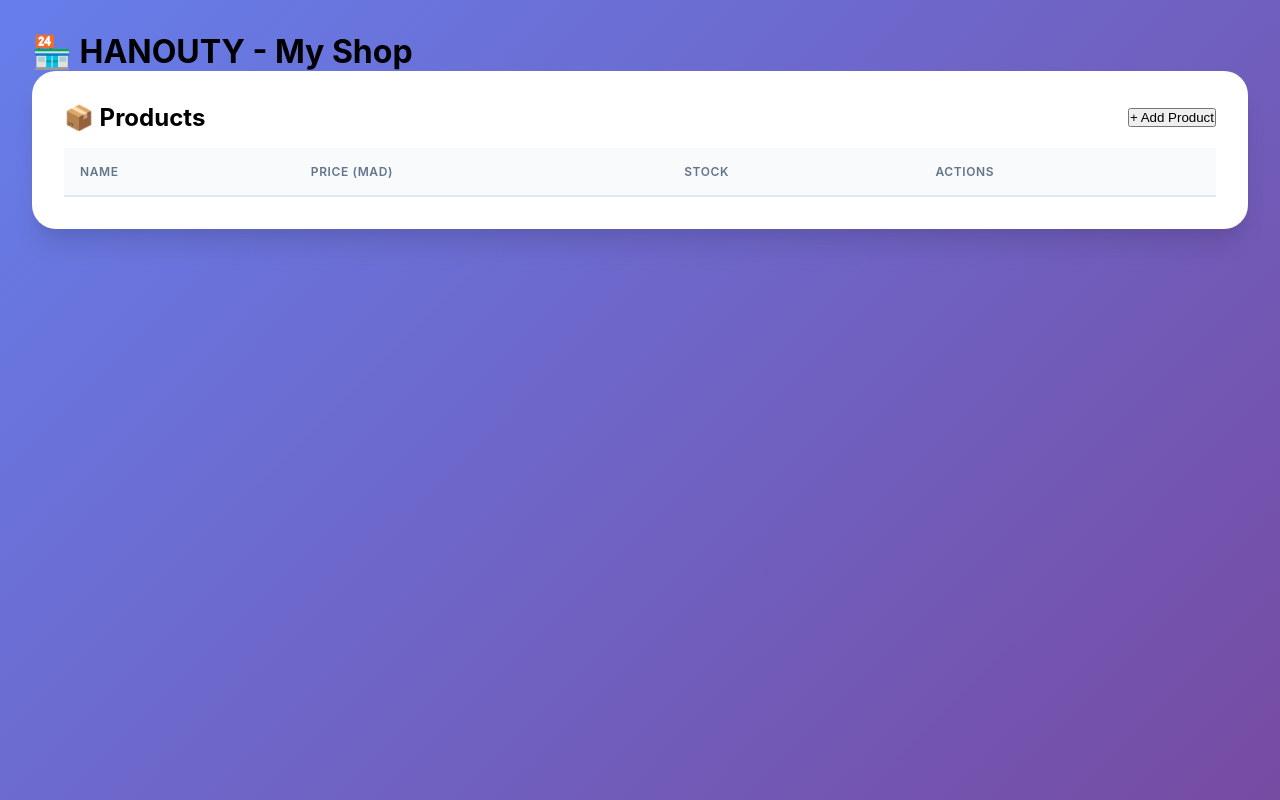
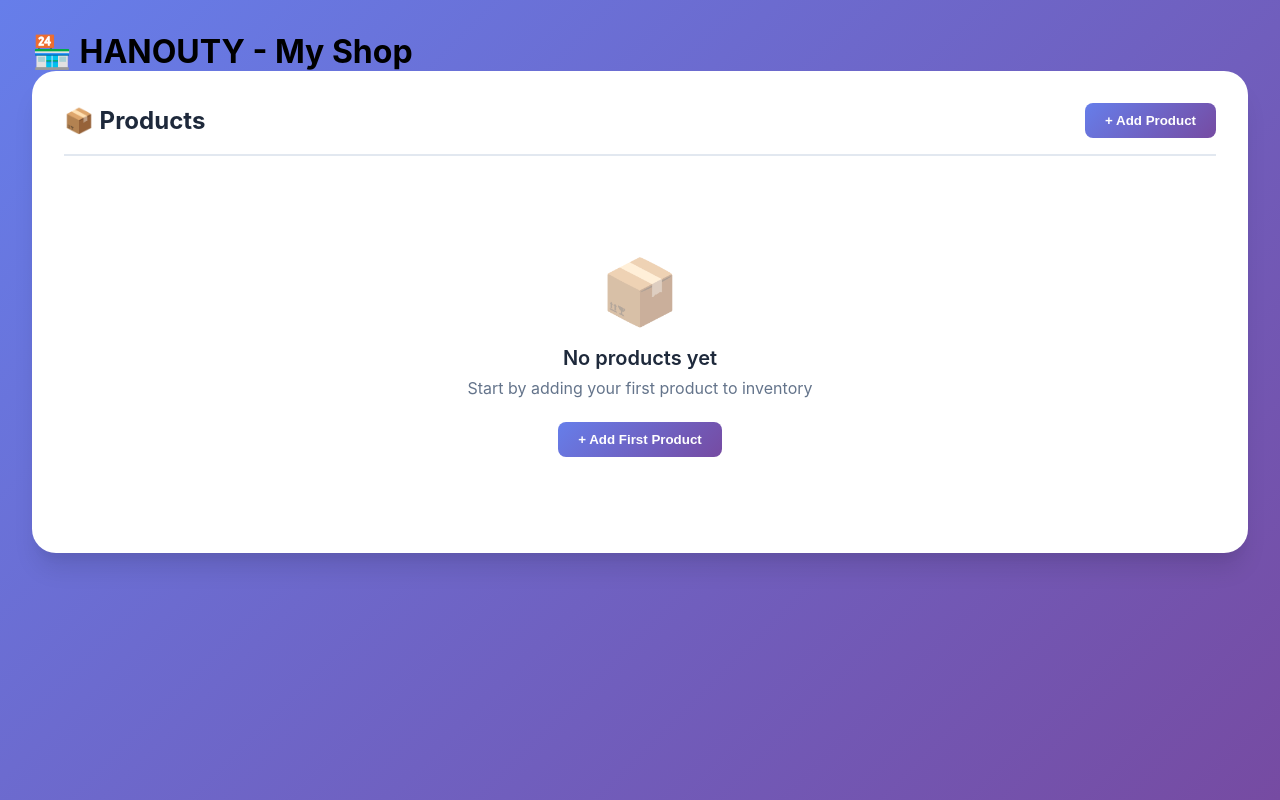
Before and after one commit to abduhra1-tech/hanouty, a React (Vite) app in the folder hanouty/: page /products in a window 1280 px wide. Built offline with nearby package versions, Linux system fonts and the light colour scheme.

Commit message:
feat: add Toast component and integrate with Products page
- Create Toast component with auto-dismiss (3s)
- Add toast state to Products page
- Show toast on product add/update/delete actions
- Add empty state with call-to-action
- Use emoji icons for edit/delete actions

```diff
--- /dev/null
+++ b/hanouty/src/components/Toast.tsx
@@ -0,0 +1,21 @@
+import { useEffect } from 'react';
+
+interface ToastProps {
+  message: string;
+  type: 'success' | 'error';
+  onClose: () => void;
+}
+
+export function Toast({ message, type, onClose }: ToastProps) {
+  useEffect(() => {
+    const timer = setTimeout(onClose, 3000);
+    return () => clearTimeout(timer);
+  }, [onClose]);
+
+  return (
+    <div className={`toast toast-${type}`}>
+      <span className="toast-icon">{type === 'success' ? '✅' : '❌'}</span>
+      <span>{message}</span>
+    </div>
+  );
+}
--- a/hanouty/src/pages/Products.tsx
+++ b/hanouty/src/pages/Products.tsx
@@ -1,6 +1,7 @@
 import { useState, useEffect } from 'react';
 import { invoke } from '@tauri-apps/api/core';
 import { ProductModal } from '../components/ProductModal';
+import { Toast } from '../components/Toast';
 
 interface Product {
   id: number;
@@ -9,11 +10,17 @@
   stock: number;
 }
 
+interface ToastState {
+  message: string;
+  type: 'success' | 'error';
+}
+
 export function Products() {
   const [products, setProducts] = useState<Product[]>([]);
   const [loading, setLoading] = useState(true);
   const [modalOpen, setModalOpen] = useState(false);
   const [editingProduct, setEditingProduct] = useState<Product | null>(null);
+  const [toast, setToast] = useState<ToastState | null>(null);
 
   useEffect(() => {
     loadProducts();
@@ -25,6 +32,7 @@
       setProducts(data);
     } catch (error) {
       console.error('Failed to load products:', error);
+      setToast({ message: 'Failed to load products', type: 'error' });
     } finally {
       setLoading(false);
     }
@@ -35,8 +43,10 @@
       try {
         await invoke('delete_product', { id });
         await loadProducts();
+        setToast({ message: 'Product deleted successfully', type: 'success' });
       } catch (error) {
         console.error('Failed to delete product:', error);
+        setToast({ message: 'Failed to delete product', type: 'error' });
       }
     }
   }
@@ -51,15 +61,29 @@
     setModalOpen(true);
   }
 
+  function handleModalSuccess() {
+    loadProducts();
+    setToast({ message: editingProduct ? 'Product updated' : 'Product added', type: 'success' });
+  }
+
   if (loading) return <div className="dashboard">Loading products...</div>;
 
   return (
     <div className="dashboard">
-      <div style={{ display: 'flex', justifyContent: 'space-between', alignItems: 'center', marginBottom: '1rem' }}>
+      <div className="dashboard-header">
         <h2>📦 Products</h2>
-        <button onClick={handleAdd}>+ Add Product</button>
+        <button className="btn-primary" onClick={handleAdd}>+ Add Product</button>
       </div>
 
+      {products.length === 0 ? (
+        <div className="empty-state">
+          <div className="empty-state-icon">📦</div>
+          <h3>No products yet</h3>
+          <p>Start by adding your first product to inventory</p>
+          <button className="btn-primary" onClick={handleAdd}>+ Add First Product</button>
+        </div>
+      ) : (
+        <div className="products-table-container">
           <table className="products-table">
             <thead>
               <tr>
@@ -76,20 +100,30 @@
                   <td>{product.price.toFixed(2)}</td>
                   <td>{product.stock}</td>
                   <td>
-                <button onClick={() => handleEdit(product)} style={{ marginRight: '0.5rem' }}>Edit</button>
-                <button className="btn-secondary" onClick={() => handleDelete(product.id)}>Delete</button>
+                    <button className="btn-icon" onClick={() => handleEdit(product)}>✏️</button>
+                    <button className="btn-icon" onClick={() => handleDelete(product.id)}>🗑️</button>
                   </td>
                 </tr>
               ))}
             </tbody>
           </table>
+        </div>
+      )}
 
       <ProductModal
         isOpen={modalOpen}
         onClose={() => setModalOpen(false)}
-        onSuccess={loadProducts}
+        onSuccess={handleModalSuccess}
         product={editingProduct}
       />
+
+      {toast && (
+        <Toast
+          message={toast.message}
+          type={toast.type}
+          onClose={() => setToast(null)}
+        />
+      )}
     </div>
   );
 }
```
Lines whose indentation alone changed are shown as unchanged.
